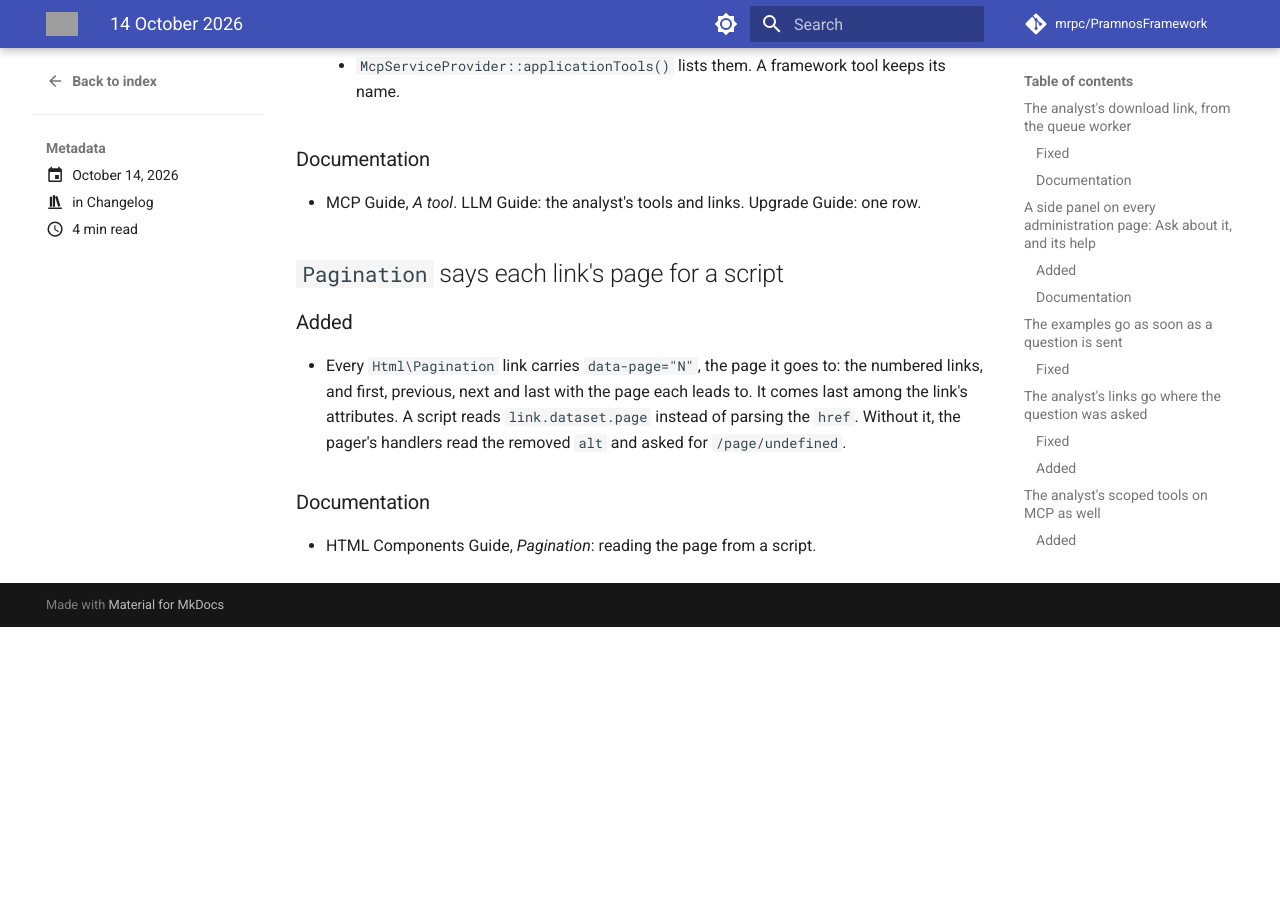
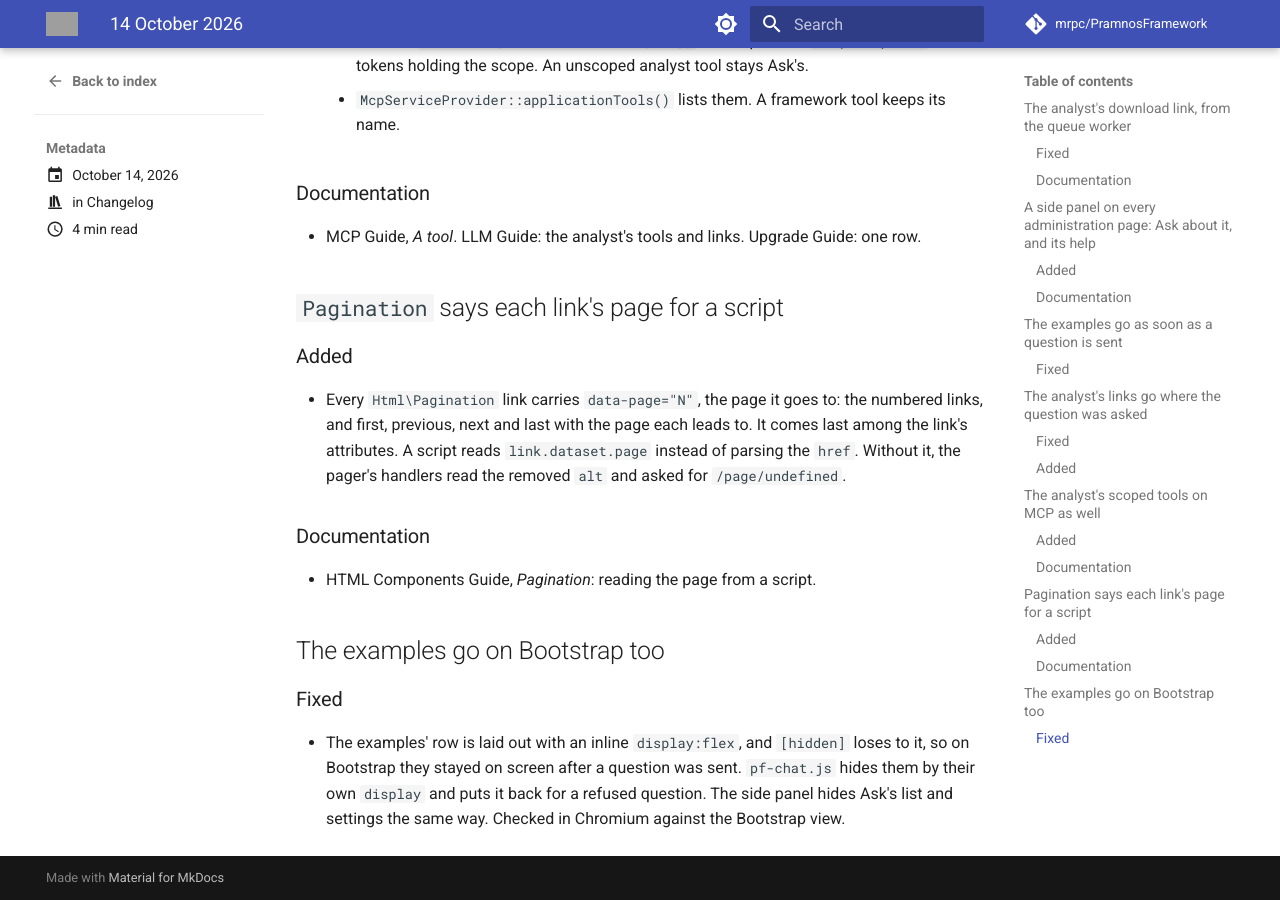
Before and after one commit to mrpc/PramnosFramework, an MkDocs documentation site: the page built from docs/version-history/posts/2026-10-14.md, in a window 1280 px wide and 900 px high, scrolled down 3104 px. Built offline with MkDocs 1.6.1 and Material for MkDocs 9.7.7, drawn with Linux system fonts in a browser that asks for light colours; comment, search, counter and statistics services are not loaded; before the commit the page ends 3731 px from its top, so only the background shows below that; some of the changed text lies outside the part shown; grey boxes are pictures that could not be loaded.

Commit message:
fix(llm): the examples go on Bootstrap too — hidden by their own display, which an inline display:flex cannot win over

```diff
--- a/docs/version-history/posts/2026-10-14.md
+++ b/docs/version-history/posts/2026-10-14.md
@@ -13,6 +13,7 @@
 - The analyst's links go where the question was asked
 - The analyst's scoped tools on MCP as well
 - `Pagination` says each link's page for a script
+- The examples go on Bootstrap too
 
 <!-- more -->
 
@@ -123,3 +124,12 @@
 ### Documentation
 
 - HTML Components Guide, *Pagination*: reading the page from a script.
+
+## The examples go on Bootstrap too
+
+### Fixed
+
+- The examples' row is laid out with an inline `display:flex`, and `[hidden]` loses to it, so on
+  Bootstrap they stayed on screen after a question was sent. `pf-chat.js` hides them by their own
+  `display` and puts it back for a refused question. The side panel hides Ask's list and settings
+  the same way. Checked in Chromium against the Bootstrap view.
```
Also changed, not shown: other parts of docs/version-history/posts/2026-10-14.md (+1 -1 lines), 4 other files.
